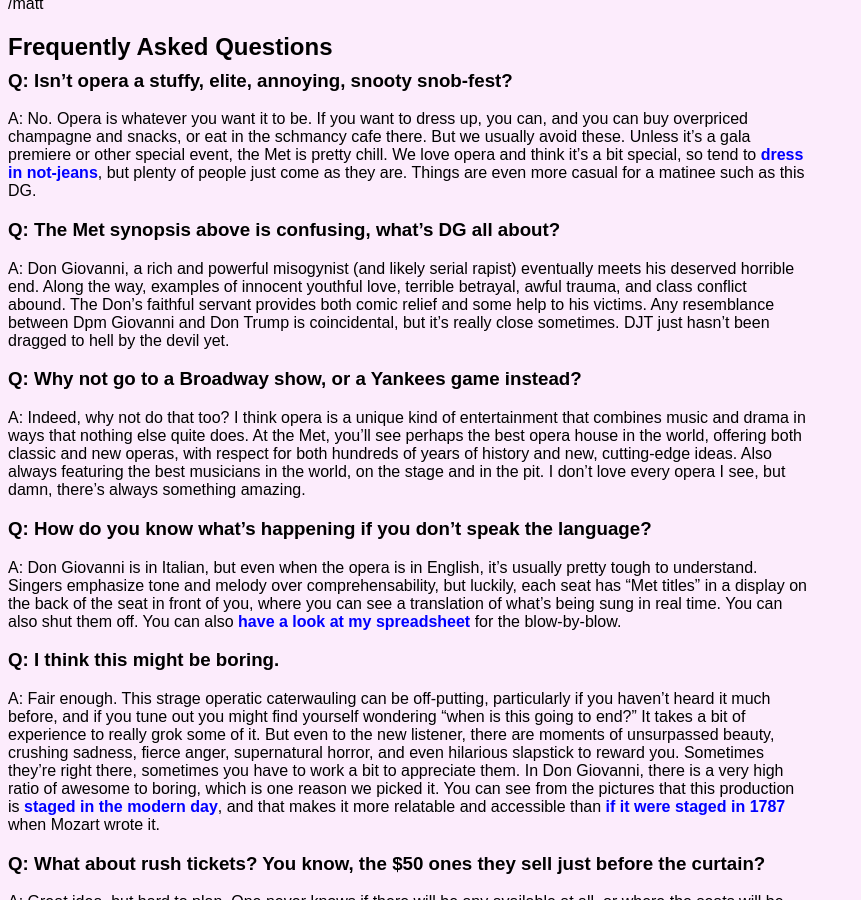
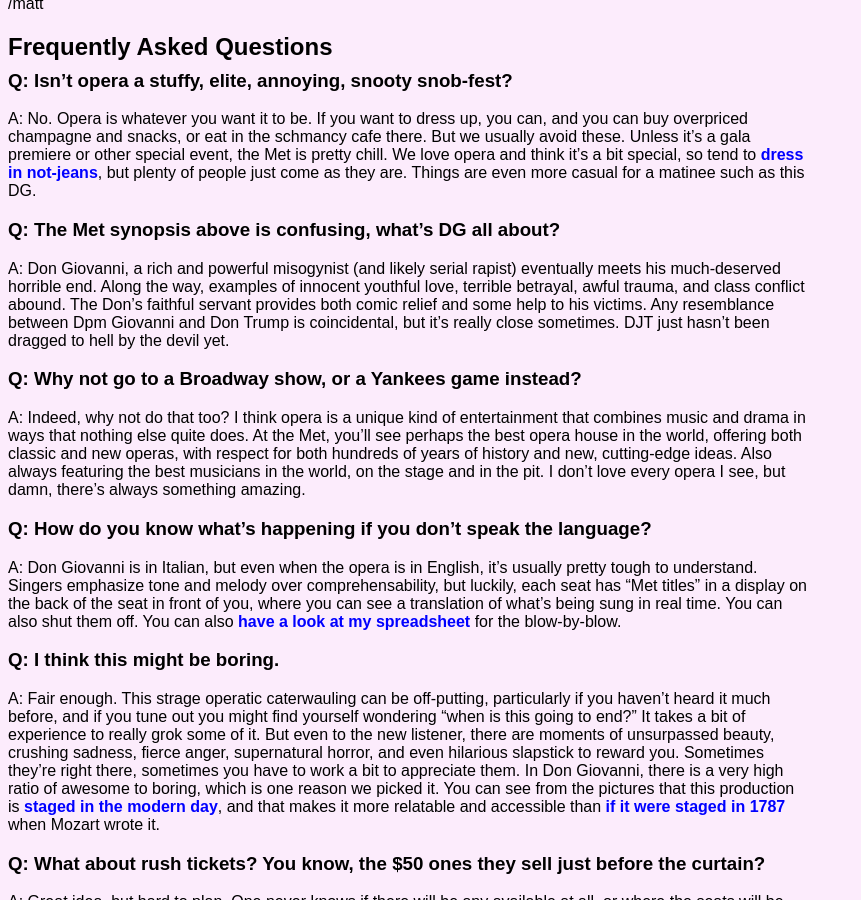
Before and after one commit to mkolon/mattkolon.com, a Jekyll site: the page built from _posts/2025-05-28-DG.md, in a window 1280 px wide and 900 px high, scrolled down 1197 px. Shown: the whole window, without its empty margins (0-861 px from the left). Built offline with Jekyll 4.4.1, drawn with Linux system fonts in a browser that asks for light colours; some of the changed text lies outside the part shown.

Commit message:
post edit

```diff
--- a/_posts/2025-05-28-DG.md
+++ b/_posts/2025-05-28-DG.md
@@ -49,7 +49,7 @@
 A: No. Opera is whatever you want it to be. If you want to dress up, you can, and you can buy overpriced champagne and snacks, or eat in the schmancy cafe there. But we usually avoid these. Unless it's a gala premiere or other special event, the Met is pretty chill. We love opera and think it's a bit special, so tend to [dress in not-jeans](https://photos.google.com/share/AF1QipOnmyRT9zl2K7GrFnD2j2q2quYIb2FLLj-dFSin8afJo-R-kZm8zu4_QttxU3zuwA?key=eFNlb21XeHpNa2hRSU9MRVpYZUFiVDVnMHFQWWdR), but plenty of people just come as they are. Things are even more casual for a matinee such as this DG.
 
 ### Q: The Met synopsis above is confusing, what's DG all about?
-A: Don Giovanni, a rich and powerful misogynist (and likely serial rapist) eventually meets his deserved horrible end. Along the way, examples of innocent youthful love, terrible betrayal, awful trauma, and class conflict abound. The Don's faithful servant provides both comic relief and some help to his victims. Any resemblance between Dpm Giovanni and Don Trump is coincidental, but it's really close sometimes. DJT just hasn't been dragged to hell by the devil yet.
+A: Don Giovanni, a rich and powerful misogynist (and likely serial rapist) eventually meets his much-deserved horrible end. Along the way, examples of innocent youthful love, terrible betrayal, awful trauma, and class conflict abound. The Don's faithful servant provides both comic relief and some help to his victims. Any resemblance between Dpm Giovanni and Don Trump is coincidental, but it's really close sometimes. DJT just hasn't been dragged to hell by the devil yet.
 
 ### Q: Why not go to a Broadway show, or a Yankees game instead?
 A: Indeed, why not do that too? I think opera is a unique kind of entertainment that combines music and drama in ways that nothing else quite does. At the Met, you'll see perhaps the best opera house in the world, offering both classic and new operas, with respect for both hundreds of years of history and new, cutting-edge ideas. Also always featuring the best musicians in the world, on the stage and in the pit. I don't love every opera I see, but damn, there's always something amazing.
```
Also changed, not shown: other parts of _posts/2025-05-28-DG.md (+1 -1 lines).
